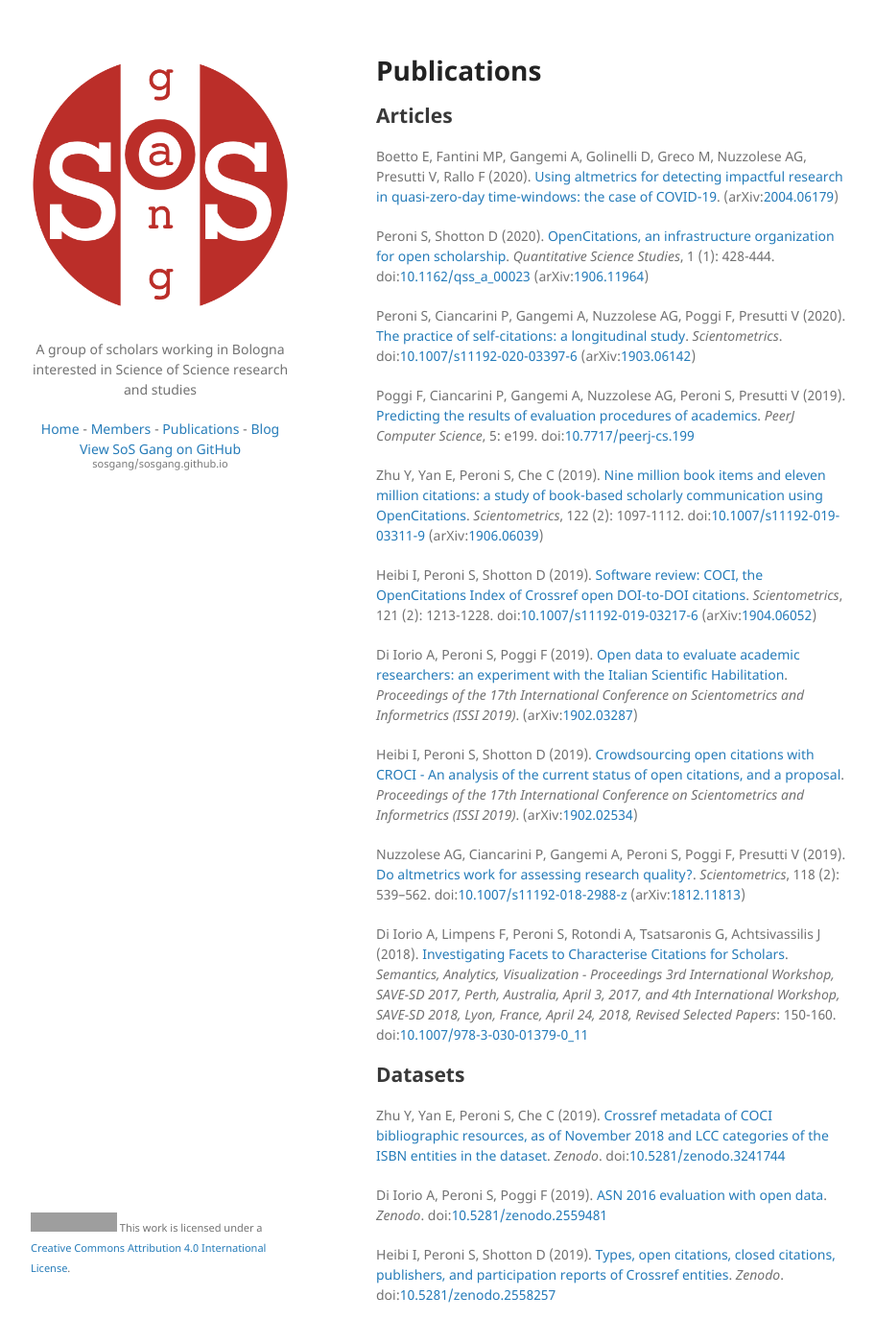
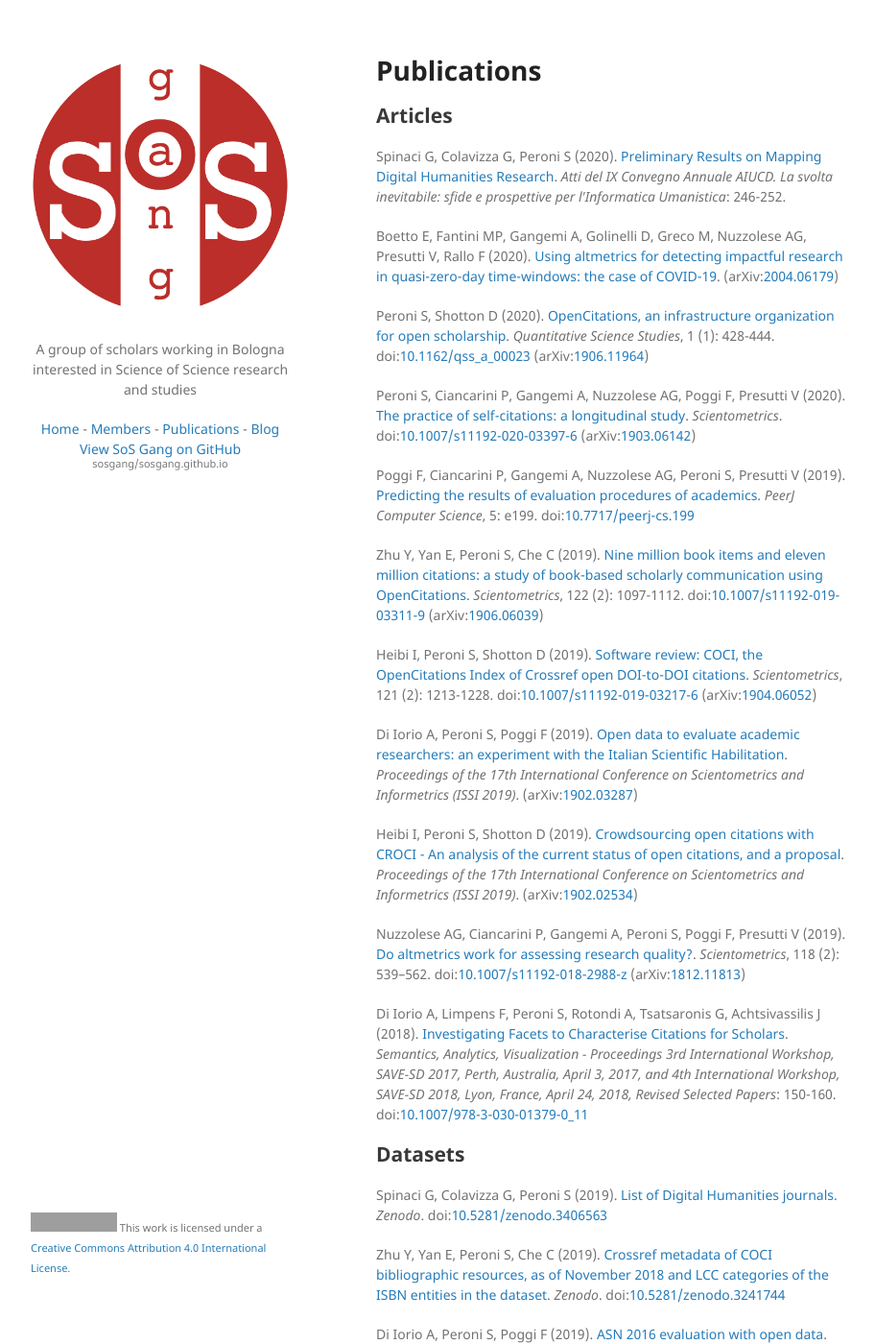
Before and after one commit to sosgang/sosgang.github.io, a Jekyll site: the page built from publications.md, in a window 1280 px wide and 1400 px high. Shown: the whole window at 96% size, without its empty margins (178-1090 px from the left). Built offline with Jekyll 4.4.1, drawn with Linux system fonts in a browser that asks for light colours; grey boxes are pictures that could not be loaded.

Commit message:
Added two papers and info

```diff
--- a/_data/collaborators.yml
+++ b/_data/collaborators.yml
@@ -6,6 +6,9 @@
 
 - name: Paolo Ciancarini
   affiliation: Department of Computer Science and Engineering, University of Bologna, Bologna, Italy
+
+- name: Giovanni Colavizza
+  affiliation: Departement Mediastudies, University of Amsterdam, Amsterdam, The Netherlands
 
 - name: Maria Pia Fantini
   affiliation: Department of Biomedical and Neuromotor Sciences, University of Bologna, Bologna, Italy
@@ -33,6 +36,9 @@
 - name: David Shotton
   affiliation: Oxford e-Research Centre, University of Oxford, Oxford, United Kingdom
 
+- name: Gianmarco Spinaci
+  affiliation: Digital Humanities and Digital Knowledge, Department of Classical Philology and Italian Studies, University of Bologna, Bologna, Italy
+
 - name: Erjia Yan
   affiliation: College of Computing and Informatics, Drexel University, Philadelphia, USA
 
--- a/_data/datasets.yml
+++ b/_data/datasets.yml
@@ -1,3 +1,10 @@
+- authors: Spinaci G, Colavizza G, Peroni S
+  year: 2019
+  title: "List of Digital Humanities journals"
+  oa: https://doi.org/10.5281/zenodo.3406563
+  doi: 10.5281/zenodo.3406563
+  venue: Zenodo
+
 - authors: Zhu Y, Yan E, Peroni S, Che C
   year: 2019
   title: "Crossref metadata of COCI bibliographic resources, as of November 2018 and LCC categories of the ISBN entities in the dataset"
--- a/_data/publications.yml
+++ b/_data/publications.yml
@@ -1,3 +1,10 @@
+- authors:  Spinaci G, Colavizza G, Peroni S
+  year: 2020
+  title: "Preliminary Results on Mapping Digital Humanities Research"
+  oa: https://convegni.unicatt.it/aiucd-Spinaci_et_al.pdf
+  venue: "Atti del IX Convegno Annuale AIUCD. La svolta inevitabile: sfide e prospettive per l'Informatica Umanistica"
+  pages: 246-252
+
 - authors:  Boetto E, Fantini MP, Gangemi A, Golinelli D, Greco M, Nuzzolese AG, Presutti V, Rallo F
   year: 2020
   title: "Using altmetrics for detecting impactful research in quasi-zero-day time-windows: the case of COVID-19"
```
Also changed, not shown: _data/members.yml (+4 -4 lines).
